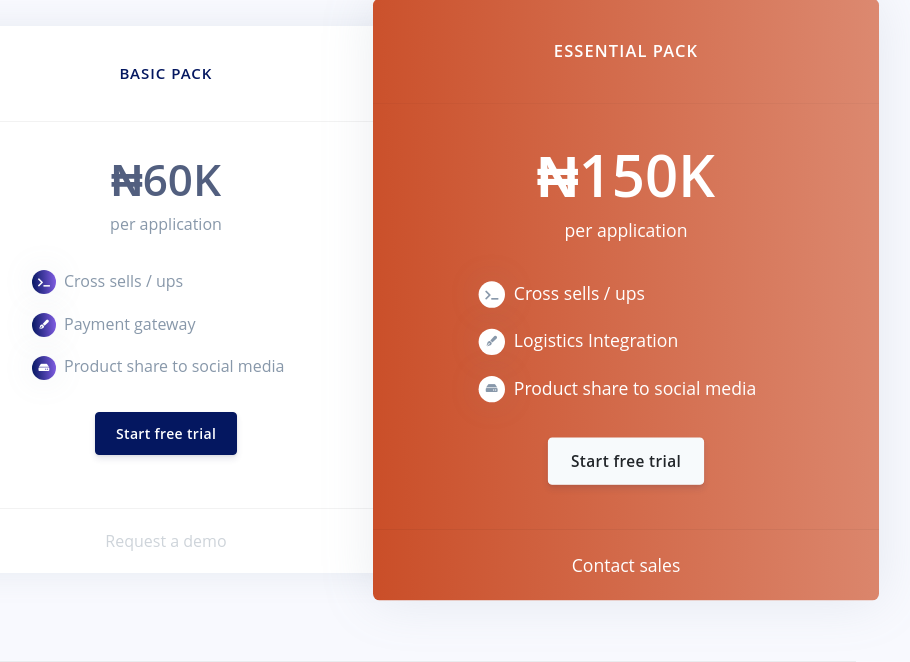
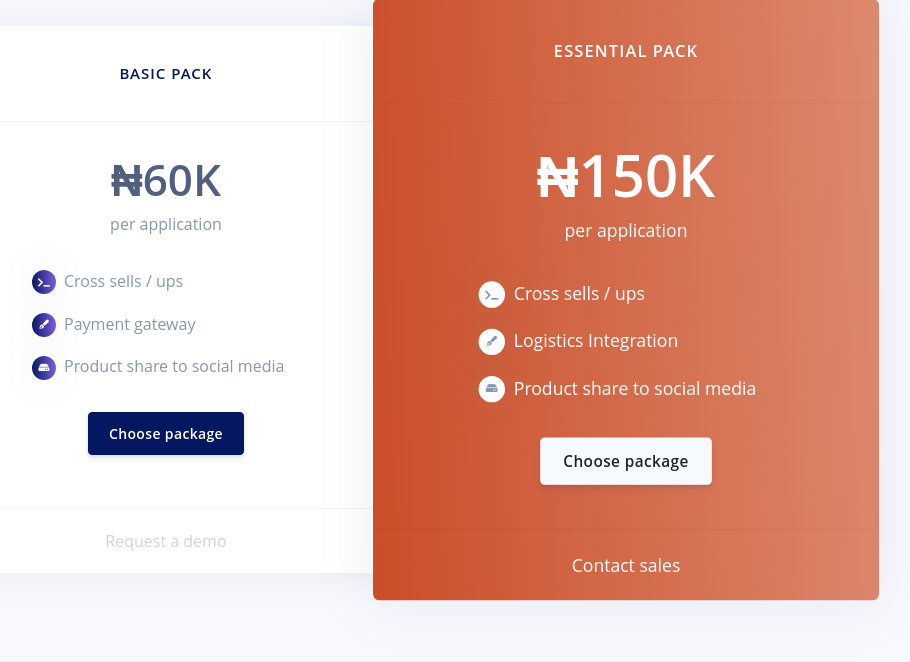
Before and after one commit to olasesi/beta-souk-marketing, a PHP site: page /beta-souk-marketing/referral-marketing/package.php in a window 1280 px wide. Shown: the part 93-755 px from the top of the page, without its empty margins (244-1154 px from the left). Run offline with PHP 8.4, Linux system fonts and the light colour scheme.

Commit message:
fix error

```diff
--- a/incs-marketing/buy-footer.php
+++ b/incs-marketing/buy-footer.php
@@ -1,7 +1,7 @@
 <footer class="app-footer">
 		    <div class="container text-center py-3">
 		         <!--/* This template is free as long as you keep the footer attribution link. If you'd like to use the template without the attribution link, you can buy the commercial license via our website: themes.3rdwavemedia.com Thank you for your support. :) */-->
-            <small class="copyright">Designed with <i class="fas fa-heart" style="color: #c43a10;"></i> by <a class="app-link" href="https://duromedia.com.ng" target="_blank">Duromedia</a> for business</small>
+                 <small class="copyright">Designed with <span  style="color: #c43a10;">&#10084;</span> by <a class="app-link" href="https://duromedia.com.ng" target="_blank">Duromedia</a> for business</small>
 
 		    </div>
 	    </footer><!--//app-footer-->
--- a/incs-marketing/buy-header.php
+++ b/incs-marketing/buy-header.php
@@ -14,7 +14,7 @@
 	<link rel="stylesheet" type="text/css" href="../referral-marketing/css/font-awesome.css">
 
     <!-- App CSS -->
-    <link id="theme-style" rel="stylesheet" href="assets/css/portal.css">
+    <link id="theme-style" rel="stylesheet" href="../referral-marketing/assets/css/portal.css">
 
 </head>
 
--- a/referral-marketing/errors/404.php
+++ b/referral-marketing/errors/404.php
@@ -44,7 +44,7 @@ Author: Duromedia
    <footer class="app-footer">
        <div class="container text-center py-3">
             <!--/* This template is free as long as you keep the footer attribution link. If you'd like to use the template without the attribution link, you can buy the commercial license via our website: themes.3rdwavemedia.com Thank you for your support. :) */-->
-       <small class="copyright">Designed with <i class="fas fa-heart" style="color: #fb866a;"></i> by <a class="app-link" href="http://themes.3rdwavemedia.com" target="_blank">Xiaoying Riley</a> for developers</small>
+            <small class="copyright">Designed with <span  style="color: #c43a10;">&#10084;</span> by <a class="app-link" href="https://duromedia.com.ng" target="_blank">Duromedia</a> for business</small>
 
        </div>
    </footer><!--//app-footer-->
--- a/referral-marketing/logon.php
+++ b/referral-marketing/logon.php
@@ -164,7 +164,7 @@ include('../incs-marketing/header-auth.php');
 			    <footer class="app-auth-footer">
 				    <div class="container text-center py-3">
 				         <!--/* This template is free as long as you keep the footer attribution link. If you'd like to use the template without the attribution link, you can buy the commercial license via our website: themes.3rdwavemedia.com Thank you for your support. :) */-->
-						 <small class="copyright">Designed with <i class="fas fa-heart" style="color: #c43a10;"></i> by <a class="app-link" href="https://duromedia.com.ng" target="_blank">Duromedia</a> for business</small>
+						 <small class="copyright">Designed with <span  style="color: #c43a10;">&#10084;</span> by <a class="app-link" href="https://duromedia.com.ng" target="_blank">Duromedia</a> for business</small>
 
 				    </div>
 			    </footer><!--//app-auth-footer-->
--- a/referral-marketing/package.php
+++ b/referral-marketing/package.php
@@ -115,7 +115,7 @@ require_once('../incs-marketing/gen_serv_con.php');
                         <form action="payment.php" method="post">
                         <input type="hidden" name="package" value="<?php echo PACKAGE1;?>">
                             <input type="hidden" name="price" value="<?php echo BASIC;?>">
-                            <button type="submit" class="btn btn-primary mb-3">Start free trial</button>
+                            <button type="submit" class="btn btn-primary mb-3">Choose package</button>
                         </form>
                     </div>
                     <div class="card-footer">
@@ -170,7 +170,7 @@ require_once('../incs-marketing/gen_serv_con.php');
                         <form action="payment.php" method="post">
                             <input type="hidden" name="package" value="<?php echo PACKAGE2;?>">
                             <input type="hidden" name="price" value="<?php echo ESSENTIAL;?>">
-                            <button type="submit" class="btn btn-secondary mb-3">Start free trial</button>
+                            <button type="submit" class="btn btn-secondary mb-3">Choose package</button>
                         </form>
                     </div>
                     <div class="card-footer bg-transparent">
--- a/referral-marketing/signup.php
+++ b/referral-marketing/signup.php
@@ -200,7 +200,7 @@ include('../incs-marketing/header-auth.php');
 			    <footer class="app-auth-footer">
 				    <div class="container text-center py-3">
 				         <!--/* This template is free as long as you keep the footer attribution link. If you'd like to use the template without the attribution link, you can buy the commercial license via our website: themes.3rdwavemedia.com Thank you for your support. :) */-->
-						 <small class="copyright">Designed with <i class="fas fa-heart" style="color: #c43a10;"></i> by <a class="app-link" href="https://duromedia.com.ng" target="_blank">Duromedia</a> for business</small>
+						 <small class="copyright">Designed with <span  style="color: #c43a10;">&#10084;</span> by <a class="app-link" href="https://duromedia.com.ng" target="_blank">Duromedia</a> for business</small>
 
 				    </div>
 			    </footer><!--//app-auth-footer-->
```
